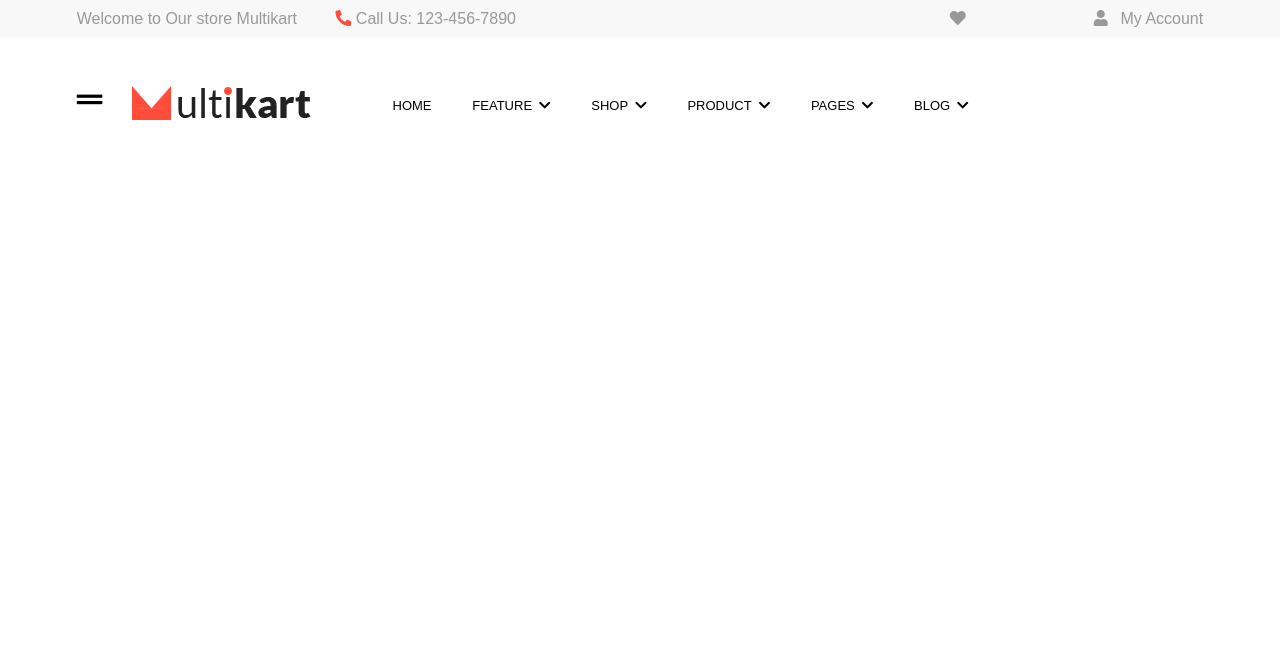
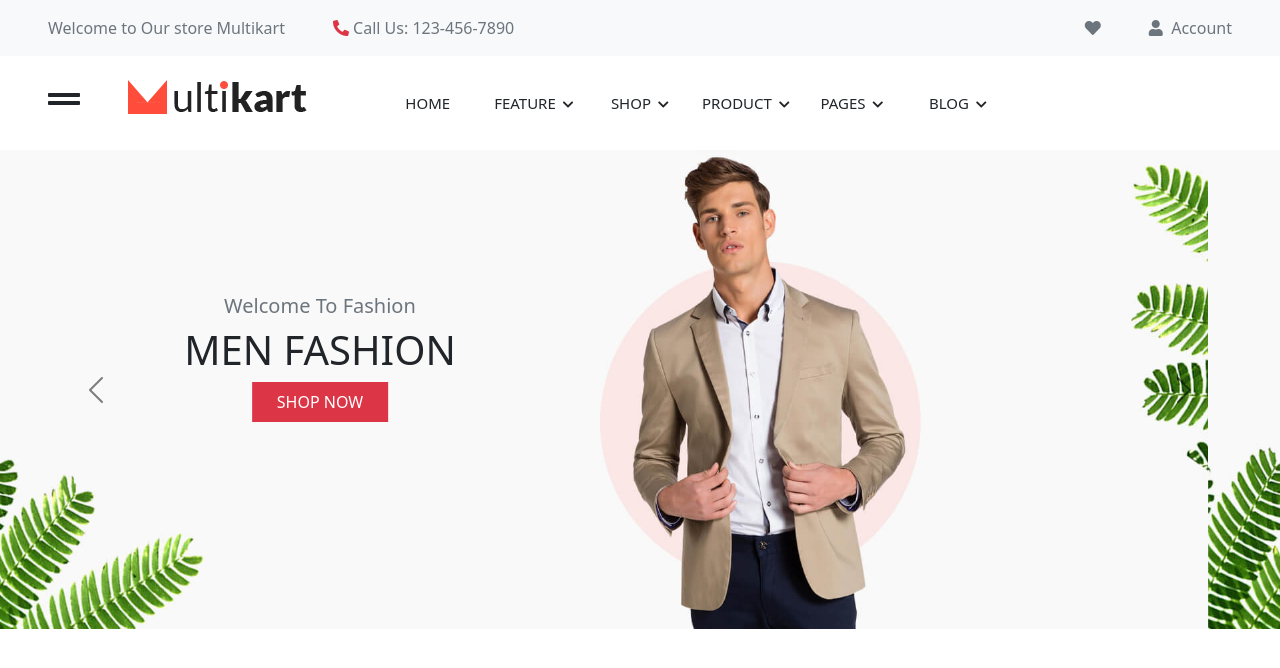
Before and after one commit to i-mchedlishvili/online-shop, a plain HTML site: page index.html in a window 1280 px wide. Drawn offline with nearby package versions, Linux system fonts and the light colour scheme.

Commit message:
full-bootstrap

```diff
--- a/index.html
+++ b/index.html
@@ -11,37 +11,37 @@
     />
     <title>Multikart</title>
     <link rel="stylesheet" href="./style.css" />
-    <link rel="stylesheet" href="./resetCSS.css" />
+
     <link
       rel="stylesheet"
       href="https://pro.fontawesome.com/releases/v5.10.0/css/all.css"
       integrity="sha384-AYmEC3Yw5cVb3ZcuHtOA93w35dYTsvhLPVnYs9eStHfGJvOvKxVfELGroGkvsg+p"
       crossorigin="anonymous"
     />
-    <script src="https://cdn.jsdelivr.net/npm/@popperjs/core@2.9.2/dist/umd/popper.min.js" integrity="sha384-IQsoLXl5PILFhosVNubq5LC7Qb9DXgDA9i+tQ8Zj3iwWAwPtgFTxbJ8NT4GN1R8p" crossorigin="anonymous"></script>
-    <script src="https://cdn.jsdelivr.net/npm/bootstrap@5.0.1/dist/js/bootstrap.min.js" integrity="sha384-Atwg2Pkwv9vp0ygtn1JAojH0nYbwNJLPhwyoVbhoPwBhjQPR5VtM2+xf0Uwh9KtT" crossorigin="anonymous"></script>
-
+    <link href="https://cdn.jsdelivr.net/npm/bootstrap@5.0.1/dist/css/bootstrap.min.css" rel="stylesheet" integrity="sha384-+0n0xVW2eSR5OomGNYDnhzAbDsOXxcvSN1TPprVMTNDbiYZCxYbOOl7+AMvyTG2x" crossorigin="anonymous">
+    <script src="https://cdn.jsdelivr.net/npm/bootstrap@5.0.1/dist/js/bootstrap.bundle.min.js" integrity="sha384-gtEjrD/SeCtmISkJkNUaaKMoLD0//ElJ19smozuHV6z3Iehds+3Ulb9Bn9Plx0x4" crossorigin="anonymous"></script>
+    <link rel="stylesheet" href="./resetCSS.css" />
 </head>
 <body>
-<div class="container-fluid">
-<div class="header-title">
-    <div class="phone-number">
+<div class="container-fluid p-0">
+<div class="d-flex pt-3 pb-3 ps-5 pe-5 justify-content-between align-items-center bg-light text-muted flex-wrap">
+    <div class="d-flex flex-wrap">
 <p>Welcome to Our store Multikart</p>
-<p class="call"><i class="fas fa-phone-alt phone"></i> Call Us: 123-456-7890</p>
+<p class="ms-5"><i class="fas fa-phone-alt text-danger"></i> Call Us: 123-456-7890</p>
 </div>
-<div class="user-account">
-<i class="fas fa-heart heart"></i>
-<p><i class="fas fa-user user"></i>My Account</p>
+<div class="d-flex flex-wrap">
+<i class="fas fa-heart d-flex align-items-center ms-5 heart"></i>
+<p class="ms-5 user-p"><i class="fas fa-user user"></i>&nbsp;&nbsp;Account</p>
 </div>
 </div>
-<div class="header">
-    <div class="header-left-side">
-    <div class="burger-bar"><i class="fas fa-grip-lines"></i></div>
-    <div class="logo">
+<div class="d-flex pt-4 pb-4 ps-5 pe-5 align-items-center justify-content-between flex-wrap">
+    <div class="d-flex flex-wrap">
+    <div class="h2 burger-bar"><i class="fas fa-grip-lines"></i></div>
+    <div class="ms-5 logo">
         <img src="./assets/icons/logo.png" />
     </div>
 </div>
-    <ul>
+    <ul class="d-flex justify-content-between flex-wrap header-ul">
         <li>HOME</li>
         <li>FEATURE<i class="fas fa-chevron-down"></i></li>
         <li>SHOP<i class="fas fa-chevron-down"></i></li>
@@ -49,19 +49,56 @@
         <li>PAGES<i class="fas fa-chevron-down"></i></li>
         <li>BLOG<i class="fas fa-chevron-down"></i></li>
     </ul>
-    <div class="header-icons">
-        <i class="fas fa-search"></i>
-        <i class="fas fa-cog"></i>
-        <i class="fas fa-hamburger"></i>
+    <div class="header-icons d-flex justify-content-between h4">
+        <i class="fas fa-search fw-normal"></i>
+        <i class="fas fa-cog fw-normal"></i>
+        <i class="fas fa-hamburger fw-normal"></i>
     </div>
 </div>
+
+<div id="carouselExampleControls" class="carousel carousel-dark slide" data-bs-ride="carousel">
+    <div class="carousel-inner">
+      <div class="carousel-item active">
+          <div class="position-absolute d-flex flex-column align-items-center shop-now">
+              <p class="text-muted h5 text-center">Welcome To Fashion</p>
+              <p class="h1">MEN FASHION</p>
+              <button class="bg-danger pt-2 pb-2 ps-3 pe-3 w-50 shop-now-button">SHOP NOW</button>
+            </div>
+        <img src="./assets/images/header-banner.jpg" class="d-block w-100 position-relative" alt="man image">
+      </div>
+      <div class="carousel-item">
+        <div class="position-absolute d-flex flex-column align-items-center shop-now">
+            <p class="text-muted h5 text-center">Welcome To Fashion</p>
+            <p class="h1">WOMEN FASHION</p>
+            <button class="bg-danger pt-2 pb-2 ps-3 pe-3 w-50 shop-now-button">SHOP NOW</button>
+          </div>
+        <img src="./assets/images/header-banner1.jpg" class="d-block w-100" alt="women image">
+      </div>
+    </div>
+    <button class="carousel-control-prev" type="button" data-bs-target="#carouselExampleControls" data-bs-slide="prev">
+      <span class="carousel-control-prev-icon" aria-hidden="true"></span>
+      <span class="visually-hidden">Previous</span>
+    </button>
+    <button class="carousel-control-next" type="button" data-bs-target="#carouselExampleControls" data-bs-slide="next">
+      <span class="carousel-control-next-icon" aria-hidden="true"></span>
+      <span class="visually-hidden">Next</span>
+    </button>
+  </div>
+
+
+
+
+
+
+
+
 
 
 
 
 
 </div>
-
+<script src="https://maxcdn.bootstrapcdn.com/bootstrap/4.5.2/js/bootstrap.min.js"></script>
     <script src="./scripts.js"></script>
 </body>
 </html>
--- a/style.css
+++ b/style.css
@@ -1,32 +1,5 @@
 body {
     font-family: Arial, Helvetica, sans-serif;
-}
-
-.header-title {
-    padding: 0 6vw;
-    min-height: 38px;
-    display: flex;
-    justify-content: space-between;
-    align-items: center;
-    background-color: #F8F8F8;
-    color: #999999;
-}
-
-.phone-number {
-    display: flex;
-}
-
-.user-account {
-    display: flex;
-}
-
-.call {
-    margin-left: 3vw;
-}
-
-.heart {
-    color: #999999;
-    margin-right: 10vw;
 }
 
 .heart:hover {
@@ -34,9 +7,13 @@ body {
     cursor: pointer;
 }
 
-.user {
-    color: #999999;
-    margin-right: 1vw;
+.user:hover {
+    color: #FF4C3B;
+    cursor: pointer;
+}
+
+.user-p:hover {
+    cursor: pointer;
 }
 
 .user:hover {
@@ -44,66 +21,32 @@ body {
     cursor: pointer;
 }
 
-.phone {
-    color: #FF4C3B;
-}
-
-.user-account p:hover {
-    cursor: pointer;
-}
-
-.header {
-    padding: 6vh 6vw;
-    display: flex;
-    align-items: center;
-    justify-content: space-between;
-}
-
-.header-left-side {
-    display: flex;
-}
-
-.burger-bar {
-    font-size: 1.6rem;
-}
-
 .burger-bar:hover {
     cursor: pointer;
-}
-
-.logo {
-    margin-left: 30px;
 }
 
 .logo:hover {
     cursor: pointer;
 }
 
-.header ul {
-    display: flex;
-    min-width: 45vw;
-    justify-content: space-between;
+.header-ul li {
+    font-size: 15px;
+    min-width: 106px;
+    text-align: center;
+    align-items: center;
 }
 
-.header ul li {
-    font-size: 13px;
+.header-ul li:hover {
+    cursor: pointer;
+    color: #FF4C3B;
 }
 
-.header ul li:hover {
-    cursor: pointer;
-    color: #FF4C3B;
-
-}
-
-.header ul i {
-    align-items: center;
+.header-ul li i {
     margin-left: 7px;
+    font-size: 12px;
 }
 
 .header-icons {
-    display: flex;
-    font-size: 25px;
-    justify-content: space-between;
     min-width: 12vw;
 }
 
@@ -111,6 +54,18 @@ body {
     cursor: pointer;
 }
 
-.header-icons i {
-    font-weight: 400;
+.shop-now {
+    z-index: 1;
+    top: 30%;
+    left: 20%;
 }
+
+.shop-now:hover {
+    cursor: default;
+}
+
+.shop-now-button:hover {
+    background-color: white !important;
+    color: black;
+    border: 2px solid red;
+}
```
Also changed, not shown: assets/icons/title-icon.png, assets/images/header-banner.jpg (added), assets/images/header-banner1.jpg (added).
